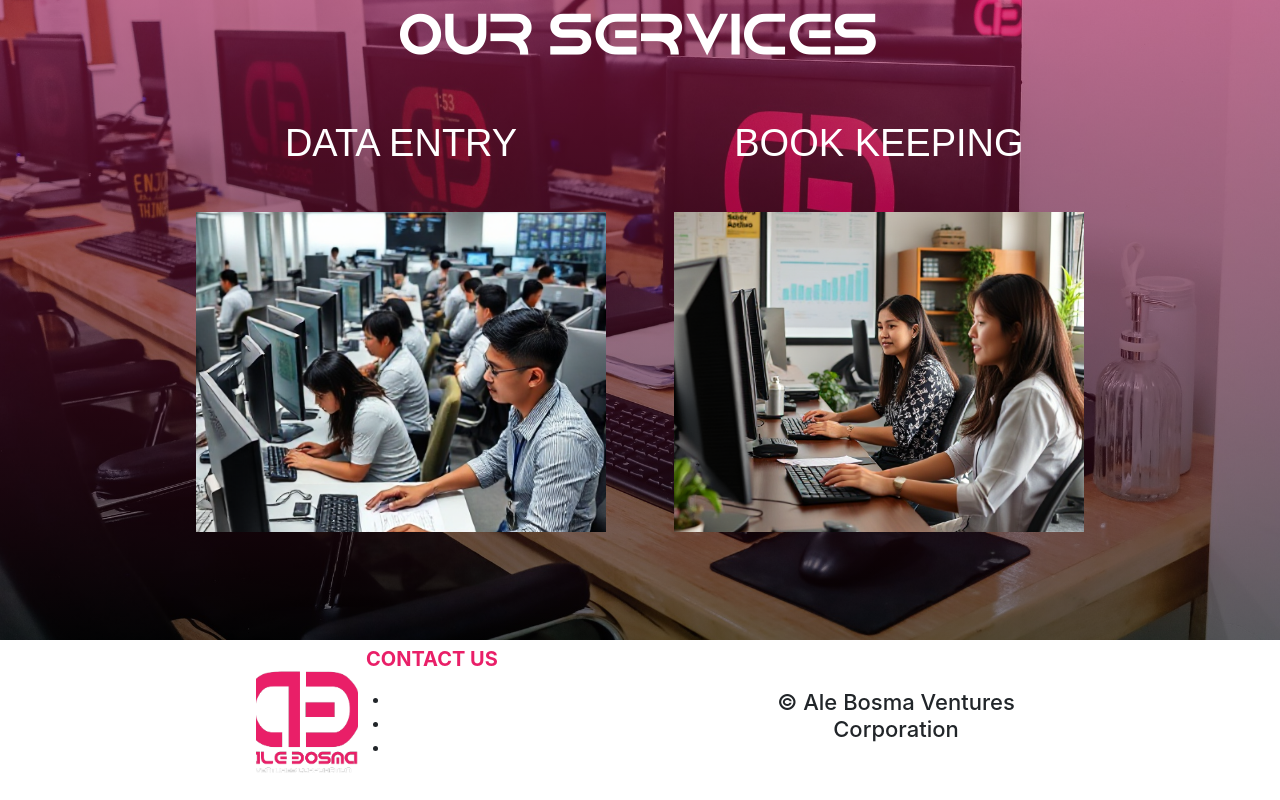
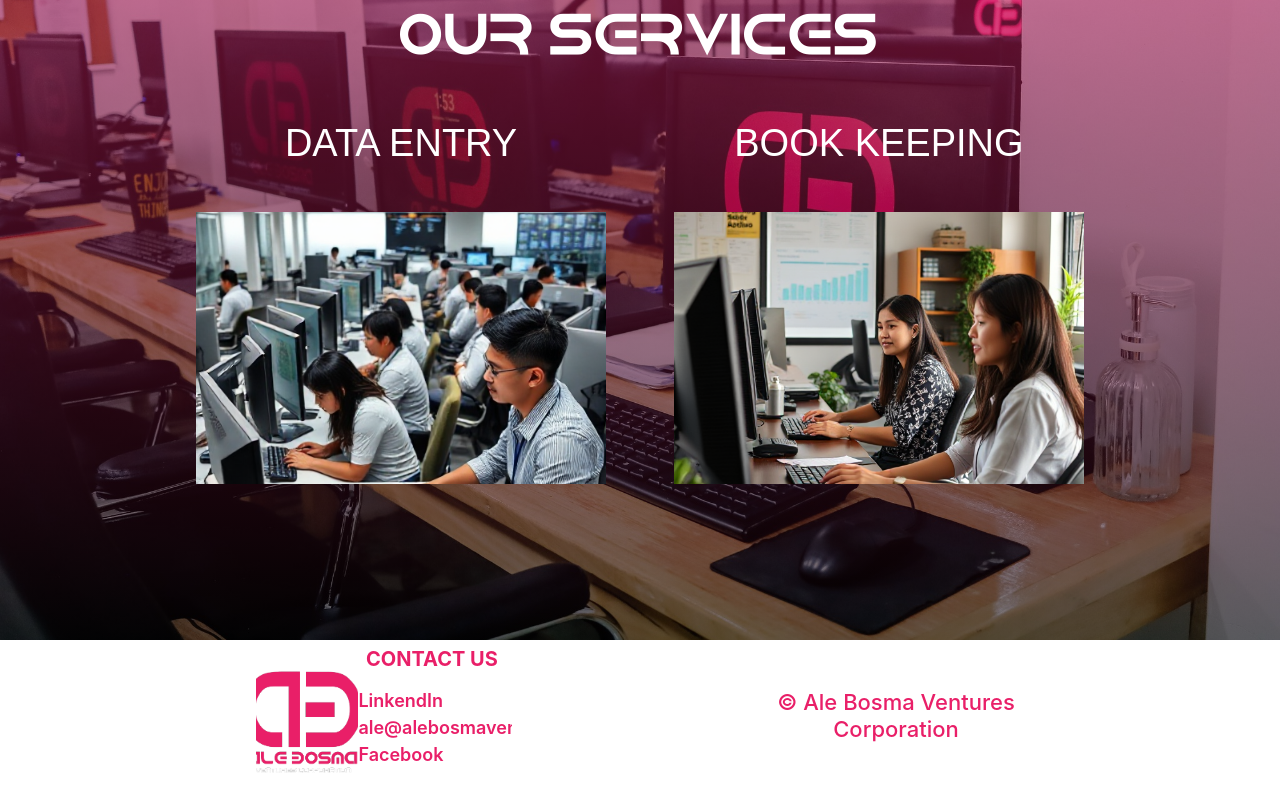
Before and after one commit to MarkIntrampas/abvc, a React (Create React App) app: page / in a window 1280 px wide. Shown: the part 1338-2138 px from the top of the page. Built offline with nearby package versions, Linux system fonts and the light colour scheme; a web font is replaced by a local one.

Commit message:
Initial commit

```diff
--- a/src/global_component/Footer.css
+++ b/src/global_component/Footer.css
@@ -1,3 +1,7 @@
+*{
+    overflow: hidden;
+}
+
 #Footercontainer{
 width: 100%;
 height: 20vh;
@@ -40,7 +44,7 @@ justify-content: center;
 
 #copy{
 
-
+    color:#E91F68;
     font-size: 22px;
 }
 
@@ -52,3 +56,27 @@ justify-content: center;
     padding:5%;
     text-align: left;
 }
+
+ul{
+ list-style: none;
+ color:black;
+ text-align: left;
+ margin: 0;
+ padding: 0;
+ width: 100%;
+ color:#E91F68;
+ display: flex;
+ flex-direction: column;
+ justify-content: center;
+}
+
+li{
+    text-align: left;
+    list-style: none;
+    margin: 0;
+    width: 100%;
+    padding-left: 0;
+    font-size: 18px;
+    font-weight: 600;
+
+}
--- a/src/global_component/Footer.js
+++ b/src/global_component/Footer.js
@@ -13,9 +13,9 @@ class Footer extends Component{
         <div id="Col1Sub">
           <h1 id="ColSubText">CONTACT US</h1>
           <ul>
-             <li></li>
-             <li></li>
-             <li></li>
+             <li>LinkendIn</li>
+             <li>ale@alebosmaventurescorp.com</li>
+             <li>Facebook</li>
           </ul>
 
         </div>
```
